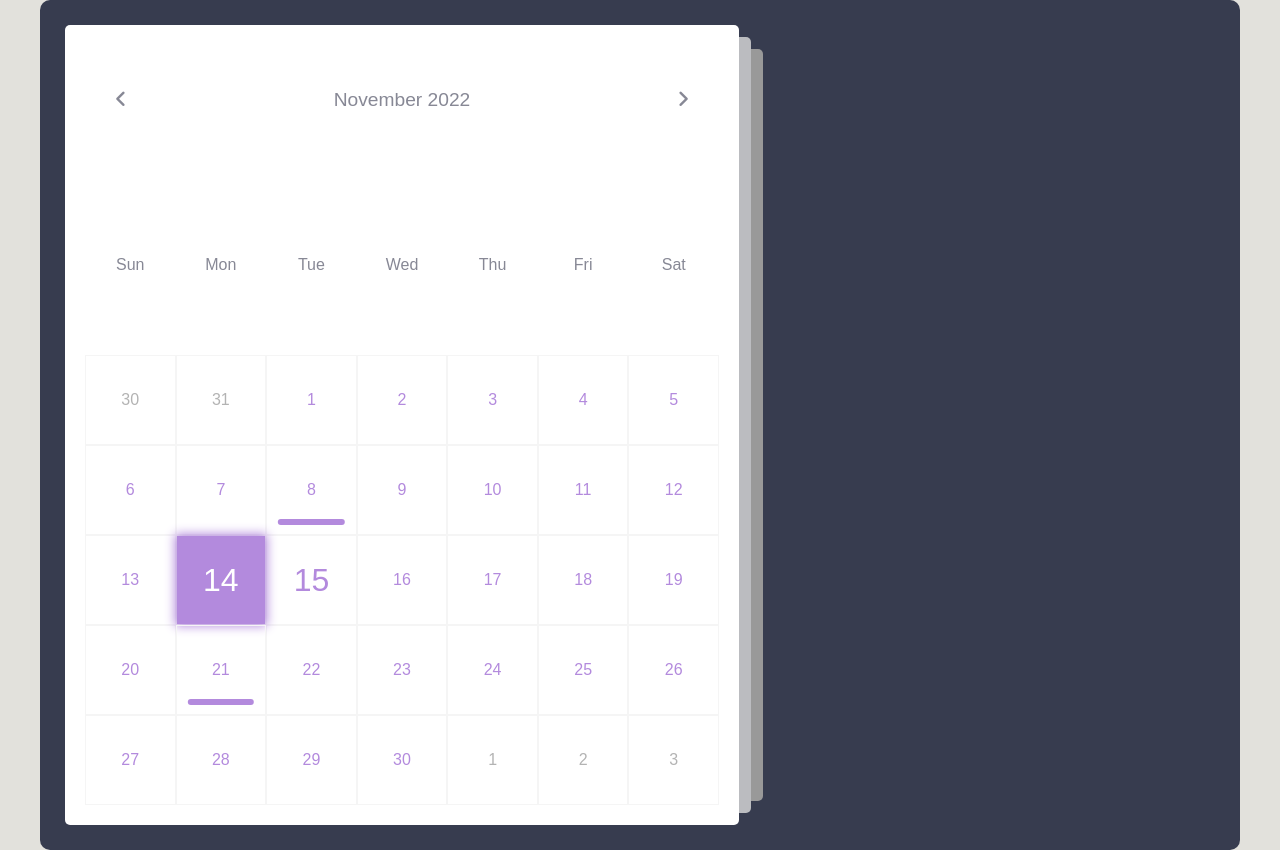
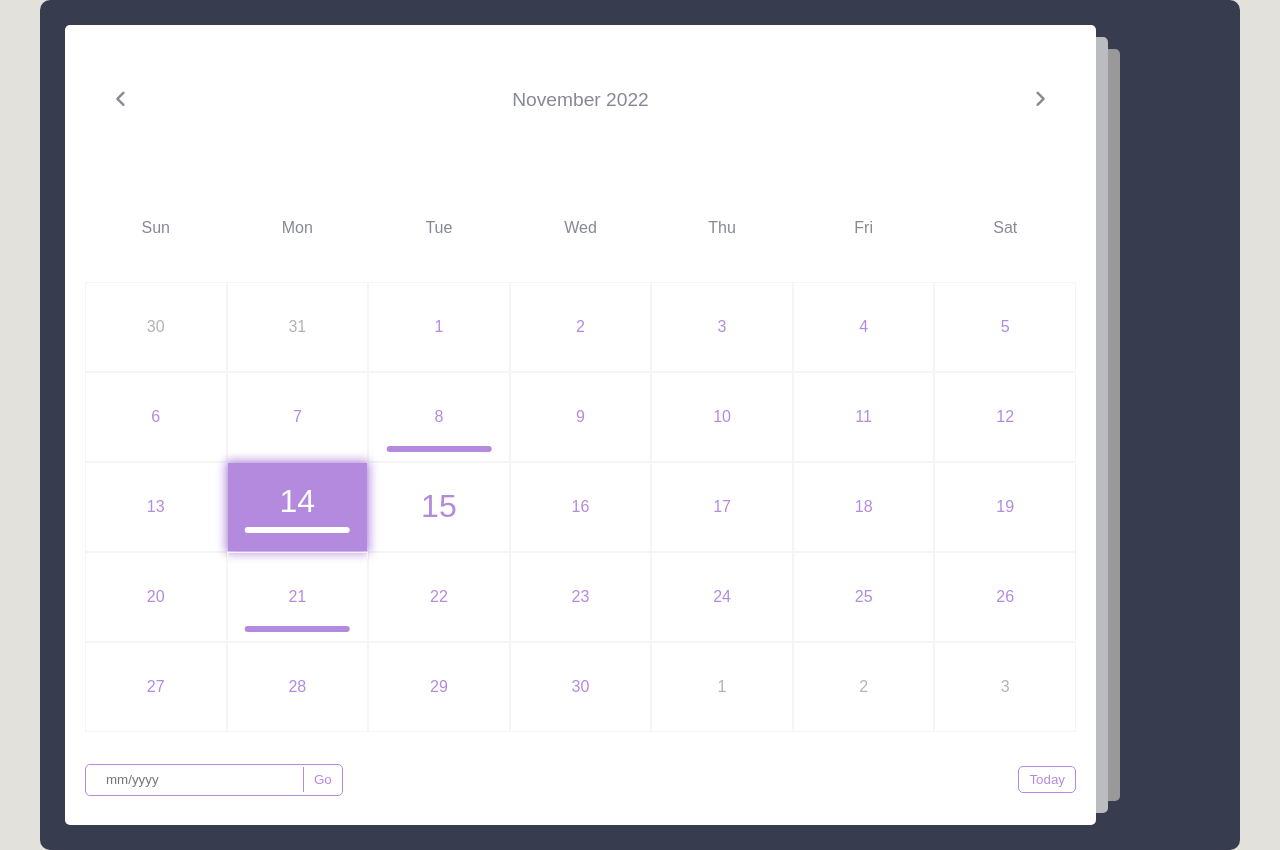
Before and after one commit to MarcosRinker/calendario, a plain HTML site: page index.html in a window 1280 px wide. Drawn offline with Linux system fonts and the light colour scheme.

Commit message:
Criação e estilização dos botões

```diff
--- a/index.html
+++ b/index.html
@@ -46,7 +46,7 @@
                     <div class="day">11</div>
                     <div class="day">12</div>
                     <div class="day">13</div>
-                    <div class="day active">14</div>
+                    <div class="day event active">14</div>
                     <div class="day today">15</div>
                     <div class="day">16</div>
                     <div class="day">17</div>
@@ -71,6 +71,13 @@
 
 
                 </div>
+                <div class="goto-today">
+                    <div class="goto">
+                        <input type="text" placeholder="mm/yyyy" class="date-input">
+                        <button class="goto-btn">Go</button>
+                    </div>
+                    <button class="today-btn">Today</button>
+                </div>
             </div>
         </div>
 
--- a/style.css
+++ b/style.css
@@ -26,7 +26,7 @@ body{
     background-color: #373c4f;
 }
 .left{
-    width: 60%;
+    width: 90%;
     padding: 20px;
 }
 .calendar{
@@ -156,3 +156,59 @@ body{
     transform: translateX(-50%);
     background-color: var(--primary-clr);
 }
+.calendar .event:hover::after{
+    background-color: #fff;
+
+}
+.calendar .active.event::after{
+    background-color: #fff;
+    bottom: 20%;
+}
+.calendar .active.event{
+    padding-bottom: 10px;
+}
+.calendar .goto-today{
+    width: 100%;
+    height: 50px;
+    display: flex;
+    align-items: center;
+    justify-content: space-between;
+    gap: 5px;
+    padding: 0 20px;
+    margin-bottom: 20px;
+    color: var(--primary-clr);
+}
+.calendar .goto-today .goto{
+    display: flex;
+    align-items: center;
+    border-radius: 5px;
+    overflow: hidden;
+    border: 1px solid var(--primary-clr);
+}
+.calendar .goto-today .goto input{
+    width: 100%;
+    height: 30px;
+    outline: none;
+    border: none;
+    border-radius: 5px;
+    padding: 0 20px;
+    color: var(--primary-clr);
+    border-radius: 5px;
+}
+.calendar .goto-today button{
+    padding: 5px 10px;
+    border: 1px solid var(--primary-clr);
+    border-radius: 5px;
+    background-color: transparent;
+    cursor: pointer;
+    color: var(--primary-clr);
+}
+.calendar .goto-today button:hover{
+    color: #fff;
+    background-color: var(--primary-clr);
+}
+.calendar .goto-today .goto button{
+    border: none;
+    border-left: 1px solid var(--primary-clr);
+    border-radius: 0;
+}
```
